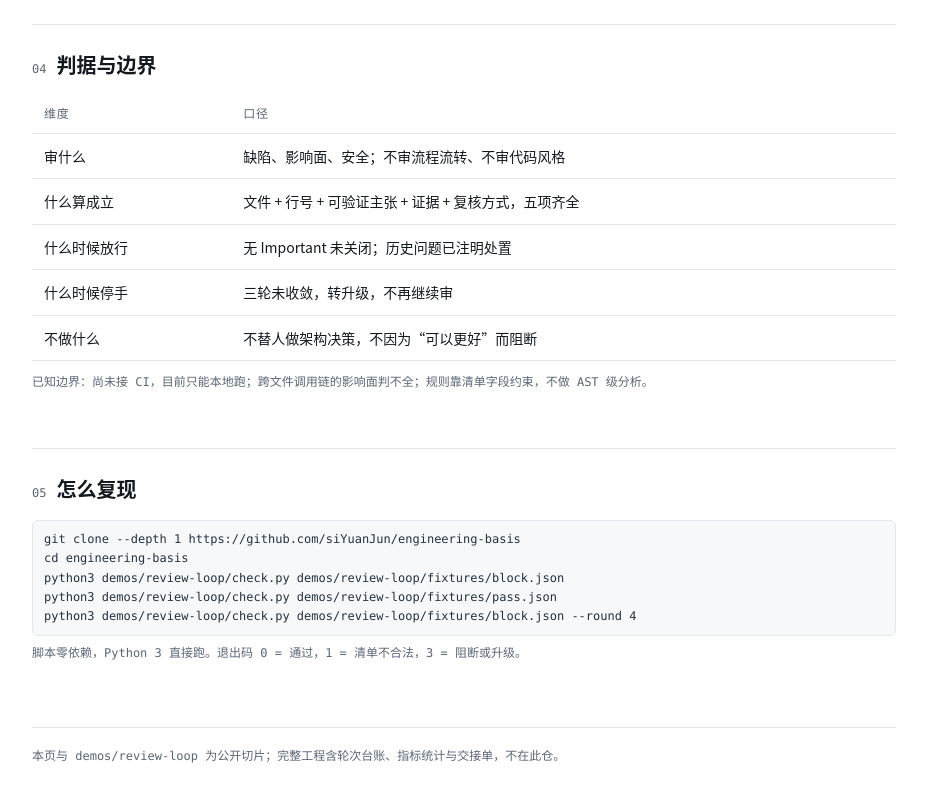
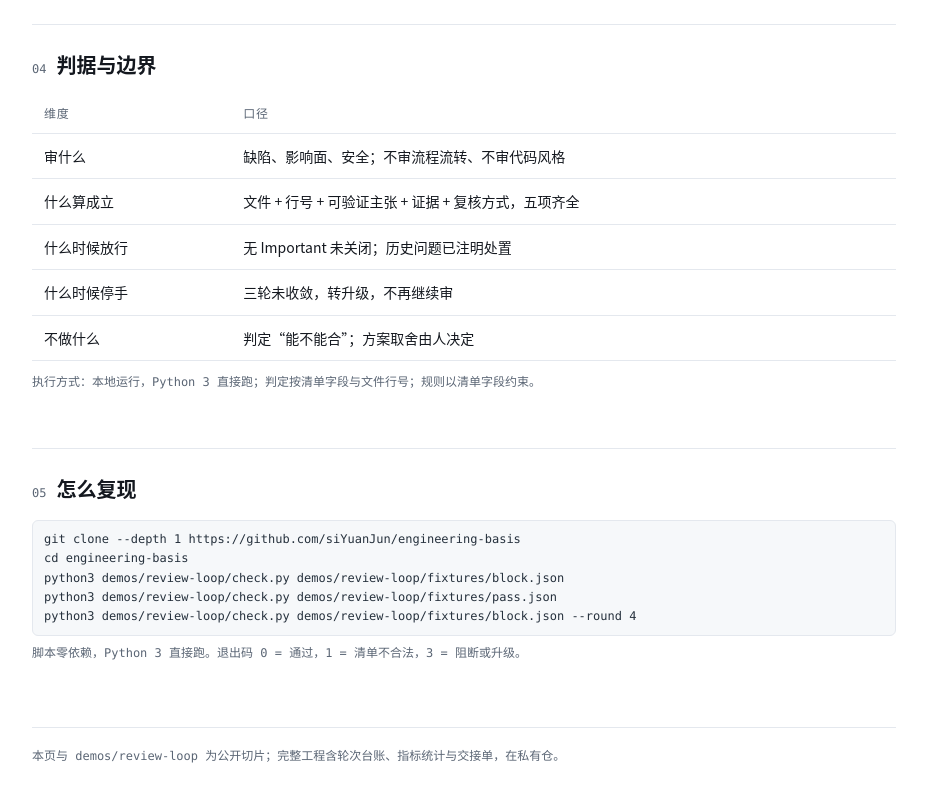
Before and after one commit to siYuanJun/engineering-basis, a plain HTML site: page cases/review-loop.html in a window 1280 px wide. Shown: the part 2047-2847 px from the top of the page, without its empty margins (176-1103 px from the left). Drawn offline with Linux system fonts and the light colour scheme.

Commit message:
文档改为正面陈述：范围、执行方式、职责

```diff
--- a/cases/review-loop.html
+++ b/cases/review-loop.html
@@ -121,9 +121,9 @@ reason : 第 4 轮仍有 1 条 Important 未关闭，停手重想方案</div>
     <tr><td>什么算成立</td><td>文件 + 行号 + 可验证主张 + 证据 + 复核方式，五项齐全</td></tr>
     <tr><td>什么时候放行</td><td>无 Important 未关闭；历史问题已注明处置</td></tr>
     <tr><td>什么时候停手</td><td>三轮未收敛，转升级，不再继续审</td></tr>
-    <tr><td>不做什么</td><td>不替人做架构决策，不因为“可以更好”而阻断</td></tr>
+    <tr><td>不做什么</td><td>判定“能不能合”；方案取舍由人决定</td></tr>
   </table>
-  <p class="k">已知边界：尚未接 CI，目前只能本地跑；跨文件调用链的影响面判不全；规则靠清单字段约束，不做 AST 级分析。</p>
+  <p class="k">执行方式：本地运行，Python 3 直接跑；判定按清单字段与文件行号；规则以清单字段约束。</p>
 
   <h2><span class="n">05</span>怎么复现</h2>
   <div class="cmd">git clone --depth 1 https://github.com/siYuanJun/engineering-basis
@@ -134,7 +134,7 @@ python3 demos/review-loop/check.py demos/review-loop/fixtures/block.json --round
   <p class="k">脚本零依赖，Python 3 直接跑。退出码 0 = 通过，1 = 清单不合法，3 = 阻断或升级。</p>
 
   <footer>
-    本页与 demos/review-loop 为公开切片；完整工程含轮次台账、指标统计与交接单，不在此仓。
+    本页与 demos/review-loop 为公开切片；完整工程含轮次台账、指标统计与交接单，在私有仓。
   </footer>
 
 </div>
```
Also changed, not shown: 5 other files.
